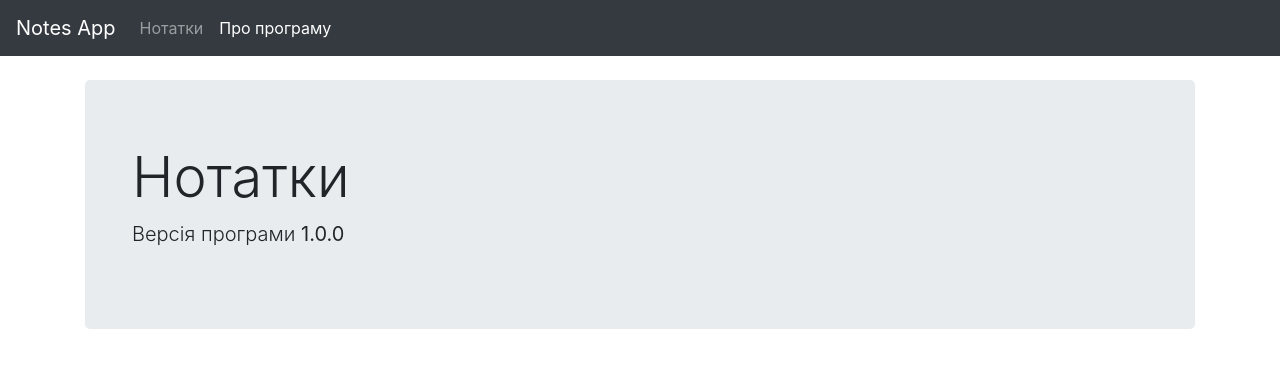
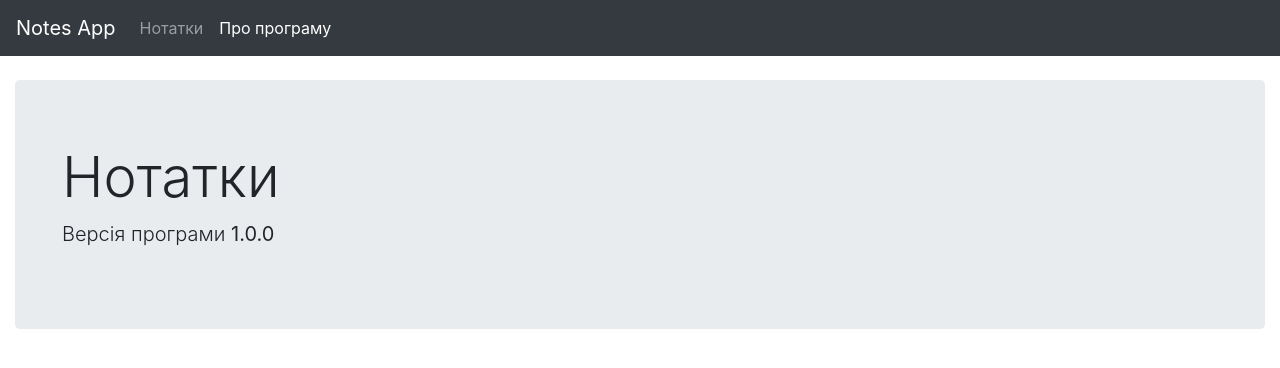
Before and after one commit to leshost/react-notes, a React (Create React App) app: page /about in a window 1280 px wide. Shown: the top 368 px of the page. Built offline with nearby package versions, Linux system fonts and the light colour scheme; no server answers.

Commit message:
Update bootstrap

```diff
--- a/src/App.js
+++ b/src/App.js
@@ -14,11 +14,15 @@ function App() {
         <BrowserRouter>
             <Navbar />
             <div className="container pt-4">
+              <div className="row">
+                <div className="col-sm-12">
                 <Alert />
                 <Switch>
                     <Route path={'/'} exact component={Home} />
                     <Route path={'/about'} component={About} />
                 </Switch>
+                </div>
+              </div>
             </div>
         </BrowserRouter>
       </AlertState>
--- a/src/components/Notes.js
+++ b/src/components/Notes.js
@@ -5,7 +5,7 @@ export const Notes = ({notes, onRemove}) => {
         <ul className="list-group">
             {notes.map(note => (
                 <li
-                    className="list-group-item note"
+                    className="list-group-item note bg-light"
                     key={note.id}
             >
                 <div>
@@ -14,7 +14,7 @@ export const Notes = ({notes, onRemove}) => {
                 </div>
                 <button
                     type="button"
-                    className="btn btn-outline-danger btn-sm"
+                    className="btn btn-danger btn-sm"
                     onClick={() => onRemove(note.id)}>&times;
                 </button>
             </li>
--- a/src/index.scss
+++ b/src/index.scss
@@ -12,6 +12,20 @@ body {
 code {
   font-family: source-code-pro, Menlo, Monaco, Consolas, 'Courier New',
     monospace;
+}
+
+.container {
+  max-width: 100%;
+}
+
+.wrapper {
+  display: flex;
+  align-items: stretch;
+}
+
+#sidebar {
+  min-width: 250px;
+  max-width: 250px;
 }
 
 .note {
```
